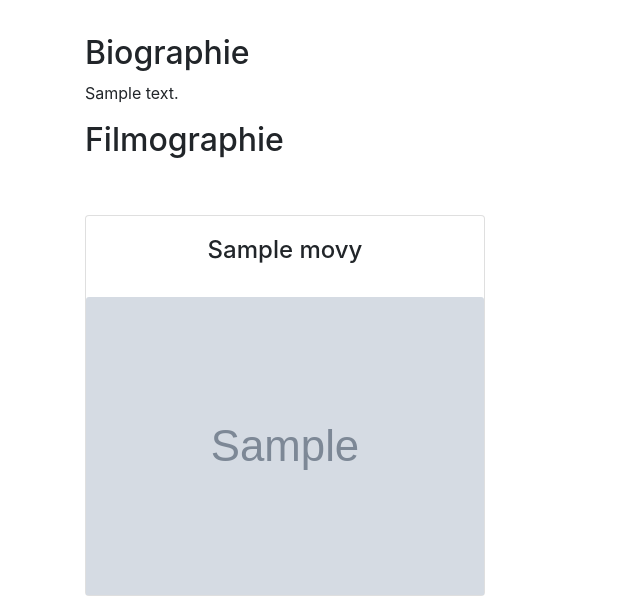
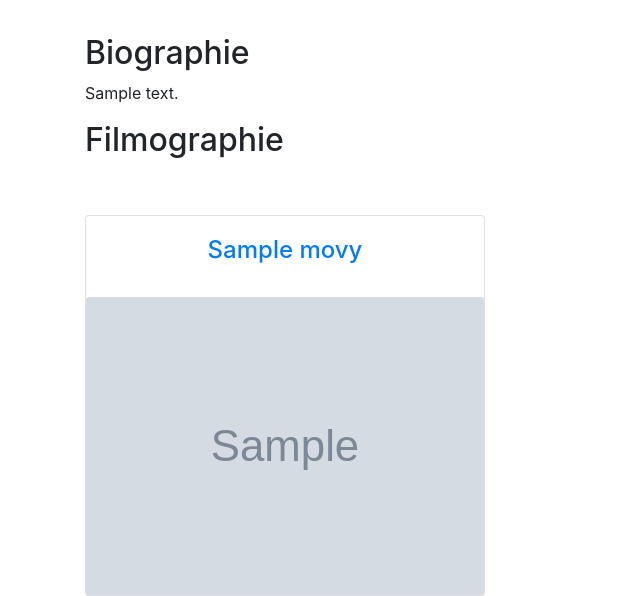
Before and after one commit to blardtony/movie-symfony, a Symfony app: template templates/authors/index.html.twig in a window 1280 px wide. Shown: the part 512-1108 px from the top of the page, without its empty margins (0-640 px from the left). Run offline with Twig, Linux system fonts and the light colour scheme; the template is opened without the code that fills it: most values are stand-ins (such as "Sample title", 1, 10 or a date in 2020); grey boxes marked "Sample" are stand-in pictures; some libraries are stand-ins or nearby versions.

Commit message:
Link movie in authors card

```diff
--- a/templates/authors/index.html.twig
+++ b/templates/authors/index.html.twig
@@ -36,7 +36,7 @@
         <div class="col-lg-6">
           <div class="card mt-2" style="width:400px">
             <div class="card-body">
-              <h4 class="card-title text-center">{{movie.name}}</h4>
+              <a href="{{path('movies_card', {id: movie.id})}}"><h4 class="card-title text-center">{{movie.name}}</h4></a>
             </div>
             <img class="card-img-top" src="{{movie.cover}}" alt="" width="100%" height="50%">
           </div>
```
